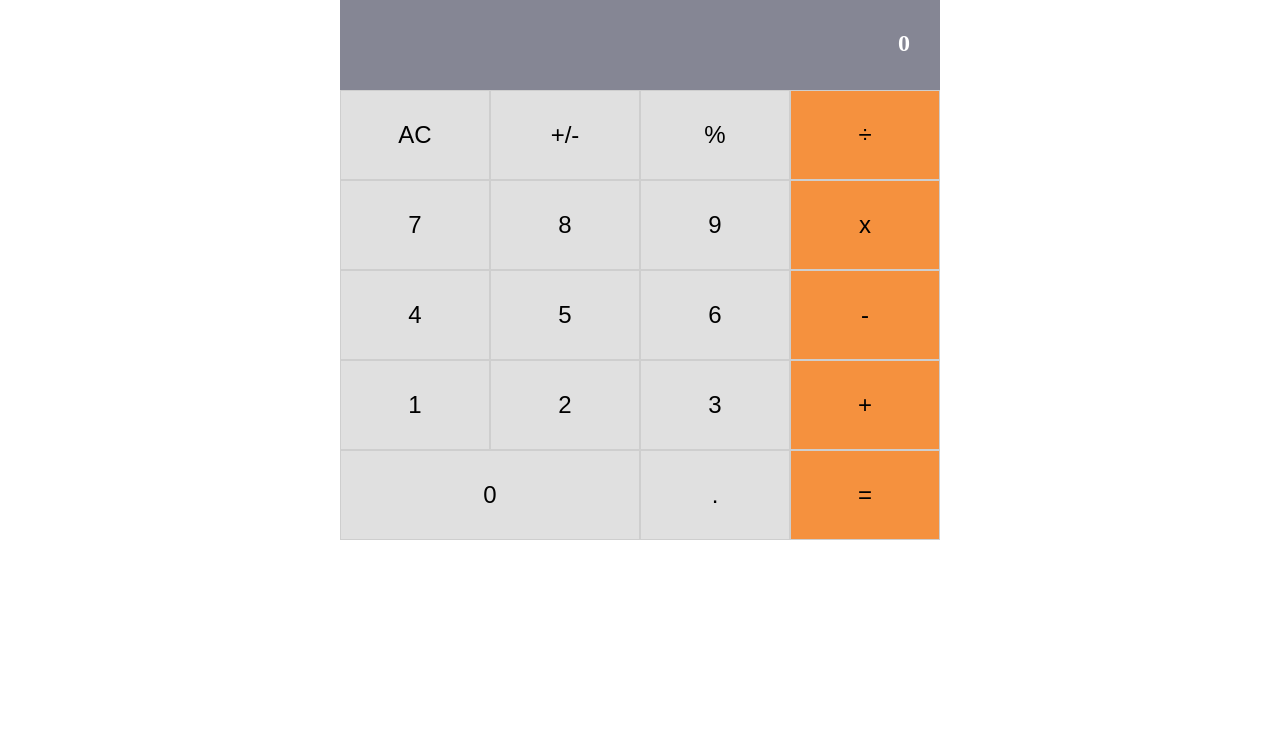
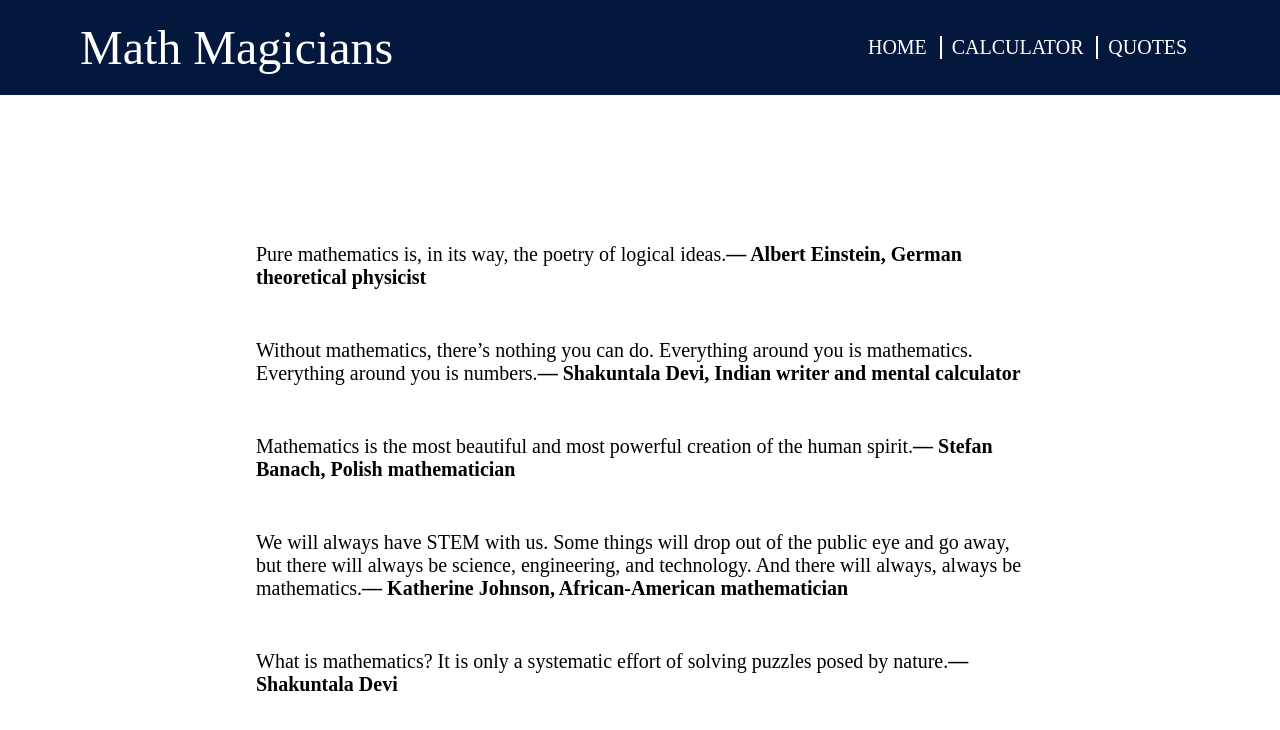
Before and after one commit to Joel-100/Math-Magicians, a React (Create React App) app: page /quotes in a window 1280 px wide. Shown: the top 730 px of the page. Built offline with nearby package versions, Linux system fonts and the light colour scheme.

Commit message:
Develope a website

```diff
--- a/package.json
+++ b/package.json
@@ -9,6 +9,7 @@
     "big.js": "^6.2.1",
     "react": "^18.2.0",
     "react-dom": "^18.2.0",
+    "react-router-dom": "^6.4.3",
     "react-scripts": "5.0.1",
     "web-vitals": "^2.1.4"
   },
@@ -47,6 +48,7 @@
     "eslint-plugin-jsx-a11y": "^6.6.1",
     "eslint-plugin-react": "^7.31.10",
     "eslint-plugin-react-hooks": "^4.6.0",
+    "jest": "^27.5.1",
     "stylelint": "^13.13.1",
     "stylelint-config-standard": "^21.0.0",
     "stylelint-csstree-validator": "^1.9.0",
--- a/src/App.css
+++ b/src/App.css
@@ -1,4 +1,109 @@
-.calc div.result {
+/* body {
+  display: flex;
+  justify-content: center;
+  align-items: center;
+  width: 100%;
+} */
+
+.row {
+  display: grid;
+  grid-template-columns: repeat(4, 1fr);
+  column-gap: 1px;
+}
+
+.flex {
+  display: flex;
+}
+
+.btn {
+  border: 0;
+}
+
+.Nav-bar {
+  justify-content: space-between;
+  align-items: center;
+  background-color: #04173c;
+  padding: 1rem 5rem;
+}
+
+.links {
+  list-style: none;
+  display: flex;
+  gap: 10px;
+}
+
+.link {
+  text-decoration: none;
+  color: #fff;
+  border-right: 2px solid #fff;
+  padding-right: 0.8rem;
+  text-transform: uppercase;
+  transition: 0.3s ease-out
+}
+
+.link:last-child {
+  border: none;
+}
+
+.link:hover {
+  color: #f4913e;
+  cursor: pointer;
+}
+
+.Logo>span {
+  font-size: 3rem;
+  color: white;
+}
+
+.allcontainer>section {
+  margin-top: 1rem;
+  padding: 1rem;
+}
+
+.calc-wrapper {
+  width: 600px;
+}
+
+.calc-header {
+  margin-top: 5.5rem;
+}
+
+.calc-main {
+  display: flex;
+  justify-content: space-around;
+  padding: 5rem;
+}
+
+.quotes-cont {
+  flex-direction: column;
+  gap: 10px;
+  width: 60%;
+  margin-top: 10%;
+}
+
+.quotation {
+  justify-content: center;
+  align-items: center;
+}
+
+footer {
+  background-color: #0859fd;
+  padding: 1rem;
+  /* min-height: 50px; */
+  color: #fff;
+  position: absolute;
+  bottom: 0;
+  width: 98vw;
+}
+
+.App {
+  position: relative;
+  height: 100vh;
+  background-color: #ffffff;
+  font-size: 20px;
+}
+
+.result {
   background-color: #858694;
   padding: 30px;
   text-align: right;
@@ -7,6 +112,7 @@
   font-size: 1.5rem;
   height: 30px;
 }
+
 
 .calc {
   max-width: 600px;
@@ -27,7 +133,7 @@
   grid-template: repeat(5, 1fr) / repeat(4, 1fr);
 }
 
-#zero {
+.btn-zero {
   grid-column: span 2;
 }
 
--- a/src/App.js
+++ b/src/App.js
@@ -1,13 +1,25 @@
 /* eslint-disable react/prefer-stateless-function */
 import React from 'react';
+import {
+  Routes,
+  Route,
+} from 'react-router-dom';
 import Calculator from './components/calculator';
+import Navbar from './components/Navbar';
+import Home from './components/Home';
+import Quotes from './components/Quotes';
 import './App.css';
 
 class App extends React.Component {
   render() {
     return (
       <div className="App">
-        <Calculator />
+        <Navbar />
+        <Routes>
+          <Route exact path="/" element={<Home />} />
+          <Route exact path="/calculator" element={<Calculator />} />
+          <Route exact path="/quotes" element={<Quotes />} />
+        </Routes>
       </div>
     );
   }
--- /dev/null
+++ b/src/components/Home.js
@@ -0,0 +1,31 @@
+import React from 'react';
+
+const Home = () => (
+  <div className="allcontainer">
+    <section>
+      <h2 className="title">Welcome to our page!</h2>
+      <iframe title="iframe" src="https://giphy.com/embed/l4Jz19hgVBnCCM8uY" width="200" height="200" frameBorder="0" className="giphy-embed" allowFullScreen />
+      <p>
+        Math magicians sole focus is to provide fast, comprehensive, convenient, free online
+        calculators in a plethora of areas. Currently, we have around 200 calculators to help you
+        &quot;do the math&quot; quickly in areas such as finance, fitness, health, math, and others,
+        and we
+        are still developing more. Our goal is to become the one-stop, go-to site for people who
+        need to make quick calculations. Additionally, we believe the internet should be a source
+        of free information. Therefore, all of our tools and services are completely free,
+        with no registration required.
+      </p>
+      <p>
+        We coded and developed each calculator individually and put each one through strict,
+        comprehensive testing. However, please inform us if you notice even the slightest error –
+        your input is extremely valuable to us.
+        While most calculators on Calculator.net are designed
+        to be universally applicable for worldwide usage, some are for
+        specific countries only. For example, the Income Tax Calculator is for United States
+        residents only.
+      </p>
+    </section>
+  </div>
+);
+
+export default Home;
--- /dev/null
+++ b/src/components/Navbar.js
@@ -0,0 +1,19 @@
+import React from 'react';
+import { Link } from 'react-router-dom';
+
+const Navbar = () => (
+  <>
+    <div className="Nav-bar flex">
+      <div className="Logo">
+        <span>Math Magicians</span>
+      </div>
+      <ul className="links">
+        <Link className="link" to="/">Home</Link>
+        <Link className="link" to="/calculator">Calculator</Link>
+        <Link className="link" to="/quotes">Quotes</Link>
+      </ul>
+    </div>
+  </>
+);
+
+export default Navbar;
--- /dev/null
+++ b/src/components/Quotes.js
@@ -0,0 +1,44 @@
+import React from 'react';
+
+const Quotes = () => (
+  <>
+    <div className="allcontainer quotation flex">
+      <div className="quotes-cont flex">
+        <p>
+          Pure mathematics is, in its way, the poetry of logical ideas.
+          <strong>— Albert Einstein, German theoretical physicist</strong>
+
+        </p>
+
+        <p>
+          Without mathematics, there’s nothing you can do. Everything around you is mathematics.
+          Everything around you is numbers.
+          <strong>— Shakuntala Devi, Indian writer and mental calculator</strong>
+
+        </p>
+
+        <p>
+          Mathematics is the most beautiful and most powerful creation of the human spirit.
+          <strong>— Stefan Banach, Polish mathematician</strong>
+
+        </p>
+
+        <p>
+          We will always have STEM with us. Some things will drop out of the public eye
+          and go away, but there will always be science, engineering, and technology.
+          And there will always, always be mathematics.
+          <strong>— Katherine Johnson, African-American mathematician</strong>
+
+        </p>
+
+        <p>
+          What is mathematics? It is only a systematic effort of solving puzzles posed by nature.
+          <strong>— Shakuntala Devi</strong>
+
+        </p>
+      </div>
+    </div>
+  </>
+);
+
+export default Quotes;
--- a/src/components/calculator.js
+++ b/src/components/calculator.js
@@ -24,7 +24,11 @@ const Calculator = () => {
   }
 
   return (
-    <div className="calc">
+    <div className="calc-main">
+      <div className="calc-header">
+        <h2>Lets do some Math!</h2>
+      </div>
+      <div className="calc-wrapper">
         <div className="result">{result}</div>
         <div className="calc-btns">
           <button type="button" className="calc-btn" onClick={handleClick}>
@@ -84,19 +88,10 @@ const Calculator = () => {
           <button type="button" className="calc-btn" onClick={handleClick}>
             3
           </button>
-        <button
-          type="button"
-          className="calc-btn ops"
-          onClick={handleClick}
-        >
+          <button type="button" className="calc-btn ops" onClick={handleClick}>
             +
           </button>
-        <button
-          type="button"
-          className="calc-btn"
-          id="zero"
-          onClick={handleClick}
-        >
+          <button type="button" className="calc-btn btn-zero" onClick={handleClick}>
             0
           </button>
           <button type="button" className="calc-btn" onClick={handleClick}>
@@ -111,6 +106,7 @@ const Calculator = () => {
           </button>
         </div>
       </div>
+    </div>
   );
 };
 
--- a/src/index.js
+++ b/src/index.js
@@ -1,17 +1,14 @@
 import React from 'react';
+import { BrowserRouter as Router } from 'react-router-dom';
 import ReactDOM from 'react-dom/client';
 import './index.css';
 import App from './App';
-import reportWebVitals from './reportWebVitals';
 
 const root = ReactDOM.createRoot(document.getElementById('root'));
 root.render(
   <React.StrictMode>
-    <App />
+    <Router>
+      <App />
+    </Router>
   </React.StrictMode>,
 );
-
-// If you want to start measuring performance in your app, pass a function
-// to log results (for example: reportWebVitals(console.log))
-// or send to an analytics endpoint. Learn more: https://bit.ly/CRA-vitals
-reportWebVitals();
```
Also changed, not shown: 1 other file (tests, documents, lock files or other folders). Lines whose indentation alone changed are shown as unchanged.
